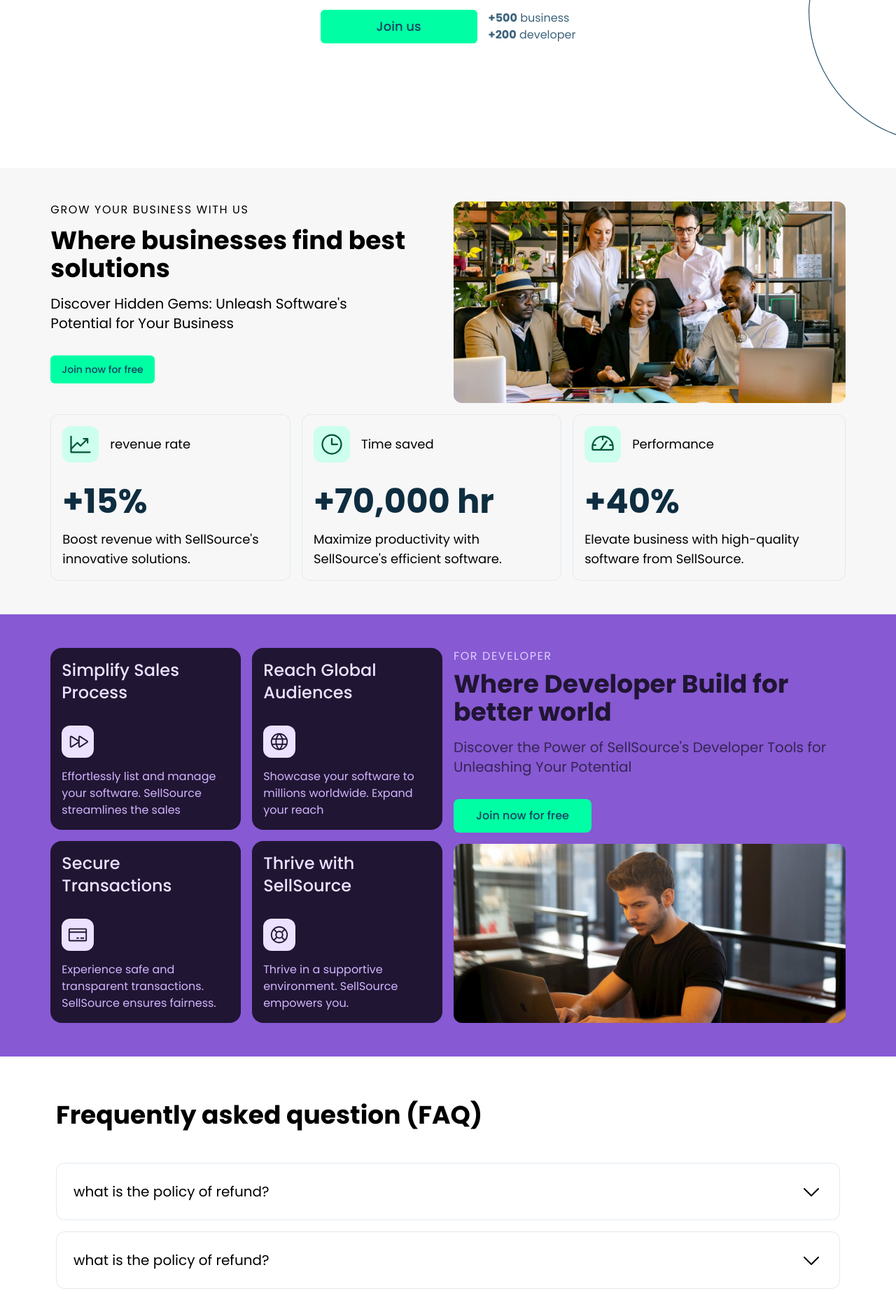
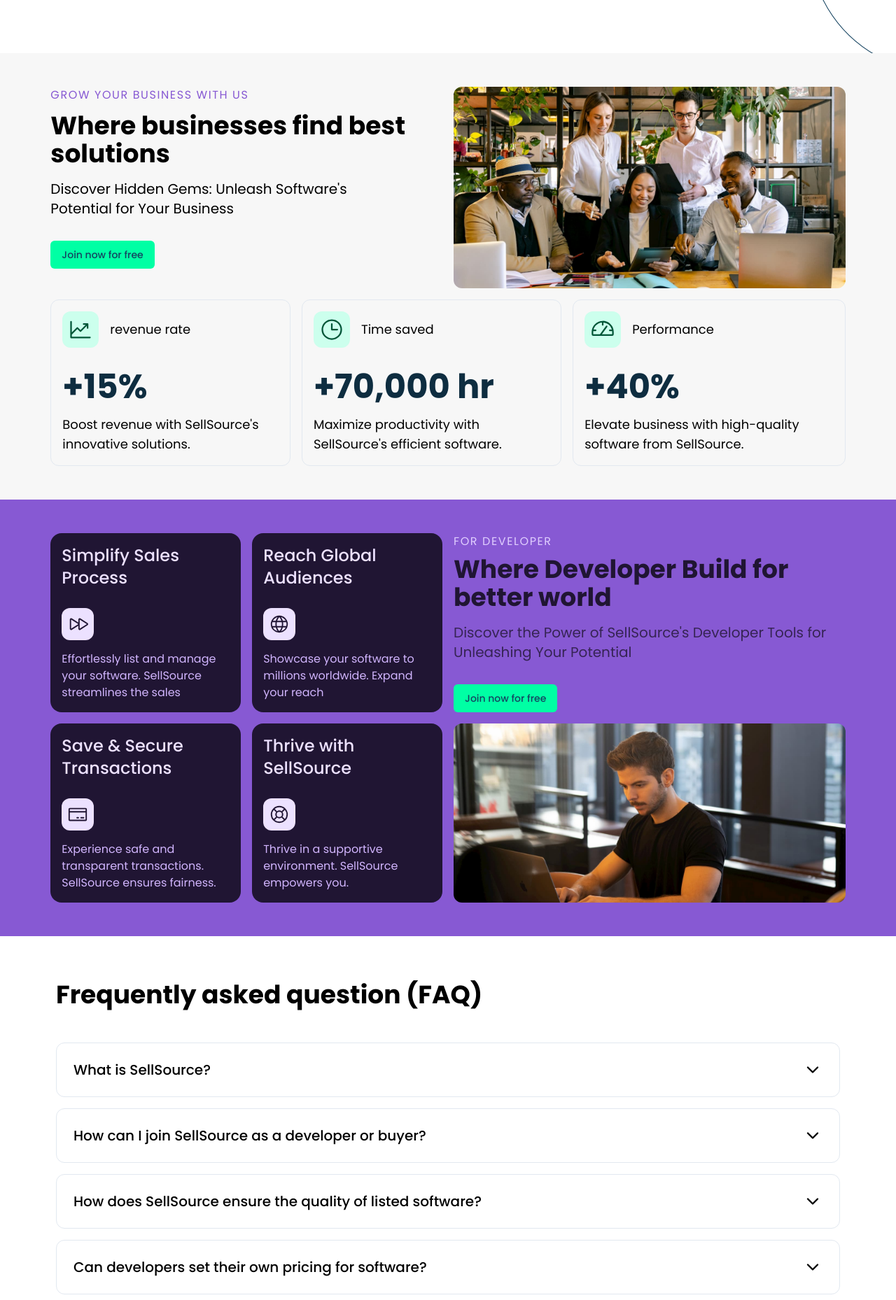
Before and after one commit to the-moezzat/sellsource, a React (Vite) app: page / in a window 1280 px wide. Shown: the part 560-2418 px from the top of the page at 70% size. Built offline with nearby package versions, Linux system fonts and the light colour scheme; a web font is replaced by a local one; what tailwindcss-open-color would draw is missing.

Commit message:
feat: working faq

```diff
--- a/package.json
+++ b/package.json
@@ -11,6 +11,7 @@
   },
   "dependencies": {
     "@phosphor-icons/react": "^2.0.10",
+    "@radix-ui/react-accordion": "^1.1.2",
     "@radix-ui/react-slot": "^1.0.2",
     "class-variance-authority": "^0.7.0",
     "clsx": "^2.0.0",
--- a/src/features/landing-page/Business.tsx
+++ b/src/features/landing-page/Business.tsx
@@ -11,18 +11,21 @@
   object-position: center;
 `;
 
+const Section = styled.section`
+  display: grid;
+  grid-template-columns: repeat(24, 1fr);
+  gap: 1rem;
+  padding: 3rem 1.25rem;
+`;
+
 function Business() {
   return (
-    <div
-      className="grid  grid-cols-[repeat(24,1fr)] gap-4 bg-[#F7F7F7] px-5 py-12"
-      id="business"
-    >
+    <Section className="bg-[#F7F7F7]" id="business">
       <div className="col-start-2 col-end-12">
-        <Subheading
-          text="Grow your business with us"
-          color="accent-5"
-          className=" mb-3"
-        />
+        <Subheading className=" mb-3 text-accent-6">
+          Grow your business with us
+        </Subheading>
+
         <h2 className="mb-4 text-4xl font-bold text-gray-8">
           Where businesses find best solutions
         </h2>
@@ -56,7 +59,7 @@
           text="Elevate business with high-quality software from SellSource."
         />
       </div>
-    </div>
+    </Section>
   );
 }
 
--- a/src/features/landing-page/BusinessFeatureCard.tsx
+++ b/src/features/landing-page/BusinessFeatureCard.tsx
@@ -12,7 +12,7 @@
   text,
 }: BusinessFeatureProps) {
   return (
-    <div className="rounded-xl border border-gray-4 bg-white p-4">
+    <div className="rounded-xl border border-gray-2 bg-white p-4">
       <div className="mb-8 flex items-center gap-4">
         <div className="rounded-xl bg-primary-1 p-2 text-4xl text-primary-9">
           {icon}
--- a/src/features/landing-page/Developer.tsx
+++ b/src/features/landing-page/Developer.tsx
@@ -5,6 +5,9 @@
   Lifebuoy,
 } from "@phosphor-icons/react";
 import styled from "styled-components";
+import DeveloperFeatureCard from "./DeveloperFeatureCard";
+import Subheading from "../../ui/Subheading";
+import { Button } from "../../ui/button";
 
 const Image = styled.img`
   width: 100%;
@@ -15,68 +18,36 @@
 
 function Developer() {
   return (
-    <div className="grid grid-cols-[repeat(24,1fr)] grid-rows-[auto,auto] gap-4 bg-accent-6 px-5 py-12" id="developer">
+    <div
+      className="grid grid-cols-[repeat(24,1fr)] grid-rows-[auto,auto] gap-4 bg-accent-6 px-5 py-12"
+      id="developer"
+    >
       <div className="col-start-2 col-end-[13] row-span-full grid grid-cols-2 gap-4">
-        <div className="flex flex-col items-start justify-between gap-4 rounded-2xl bg-accent-10 p-4">
-          <p className="text-2xl font-medium text-accent-1 ">
-            Simplify Sales Process
-          </p>
-          <div className="mt-auto space-y-2">
-            <div className="inline-block rounded-xl bg-accent-1 p-2 text-3xl text-accent-10 ">
-              <FastForward />
-            </div>
-            <p className="text-accent-3">
-              Effortlessly list and manage your software. SellSource streamlines
-              the sales
-            </p>
-          </div>
-        </div>
-        <div className="flex flex-col items-start justify-between gap-4 rounded-2xl bg-accent-10 p-4">
-          <p className="text-2xl font-medium text-accent-1 ">
-            Reach Global Audiences
-          </p>
-          <div className="mt-auto space-y-2">
-            <div className="inline-block rounded-xl bg-accent-1 p-2 text-3xl text-accent-10 ">
-              <Globe />
-            </div>
-            <p className="text-accent-3">
-              Showcase your software to millions worldwide. Expand your reach
-            </p>
-          </div>
-        </div>
-        <div className="flex flex-col items-start justify-between gap-4 rounded-2xl bg-accent-10 p-4">
-          <p className="text-2xl font-medium text-accent-1 ">
-            Secure <br />
-            Transactions
-          </p>
-          <div className="mt-auto space-y-2">
-            <div className="inline-block rounded-xl bg-accent-1 p-2 text-3xl text-accent-10 ">
-              <CreditCard />
-            </div>
-            <p className="text-accent-3">
-              Experience safe and transparent transactions. SellSource ensures
-              fairness.
-            </p>
-          </div>
-        </div>
-        <div className="flex flex-col items-start justify-between gap-4 rounded-2xl bg-accent-10 p-4">
-          <p className="text-2xl font-medium text-accent-1 ">
-            Thrive with SellSource
-          </p>
-          <div className="mt-auto space-y-2">
-            <div className="inline-block rounded-xl bg-accent-1 p-2 text-3xl text-accent-10 ">
-              <Lifebuoy />
-            </div>
-            <p className="text-accent-3">
-              Thrive in a supportive environment. SellSource empowers you.
-            </p>
-          </div>
-        </div>
+        <DeveloperFeatureCard
+          title="Simplify Sales Process"
+          icon={<FastForward />}
+          text="Effortlessly list and manage your software. SellSource streamlines
+              the sales"
+        />
+        <DeveloperFeatureCard
+          title="Reach Global Audiences"
+          icon={<Globe />}
+          text="Showcase your software to millions worldwide. Expand your reach"
+        />
+        <DeveloperFeatureCard
+          title="Save & Secure Transactions"
+          icon={<CreditCard />}
+          text="Experience safe and transparent transactions. SellSource ensures
+              fairness."
+        />
+        <DeveloperFeatureCard
+          title="Thrive with SellSource"
+          icon={<Lifebuoy />}
+          text="Thrive in a supportive environment. SellSource empowers you."
+        />
       </div>
       <div className="col-start-13 col-end-[24]">
-        <p className=" mb-2 uppercase tracking-widest text-accent-2">
-          For developer
-        </p>
+        <Subheading className=" mb-2 text-accent-2">For developer</Subheading>
         <h2 className="mb-4 text-4xl font-bold text-accent-10">
           Where Developer Build for better world
         </h2>
@@ -84,9 +55,9 @@
           Discover the Power of SellSource's Developer Tools for Unleashing Your
           Potential
         </p>
-        <button className="rounded-lg bg-primary-base px-8 py-3 font-medium text-tertiary-base">
-          Join now for free
-        </button>
+        <a href="#join">
+          <Button className="">Join now for free</Button>
+        </a>
       </div>
       <div className="col-start-13 col-end-[24] h-64 overflow-hidden rounded-xl">
         <Image src="/developer.jpg" />
--- /dev/null
+++ b/src/features/landing-page/DeveloperFeatureCard.tsx
@@ -0,0 +1,21 @@
+interface DeveloperFeatureProps {
+  icon: React.ReactElement;
+  title: string;
+  text: string;
+}
+
+function DeveloperFeatureCard({ icon, title, text }: DeveloperFeatureProps) {
+  return (
+    <div className="flex flex-col items-start justify-between gap-4 rounded-2xl bg-accent-10 p-4">
+      <p className="text-2xl font-medium text-accent-1 ">{title}</p>
+      <div className="mt-auto space-y-2">
+        <div className="inline-block rounded-xl bg-accent-1 p-2 text-3xl text-accent-10 ">
+          {icon}
+        </div>
+        <p className="text-accent-3">{text}</p>
+      </div>
+    </div>
+  );
+}
+
+export default DeveloperFeatureCard;
--- a/src/features/landing-page/Faq.tsx
+++ b/src/features/landing-page/Faq.tsx
@@ -1,4 +1,37 @@
-import { CaretDown } from "@phosphor-icons/react";
+import {
+  Accordion,
+  AccordionContent,
+  AccordionItem,
+  AccordionTrigger,
+} from "../../ui/accordion";
+
+const faqQuestions = [
+  {
+    question: "What is SellSource?",
+    answer:
+      "SellSource is an all-in-one software marketplace that connects software developers with aspiring business owners. It offers a platform for developers to showcase and sell their software creations while providing businesses with access to cutting-edge software solutions.",
+  },
+  {
+    question: "How can I join SellSource as a developer or buyer?",
+    answer:
+      "Joining SellSource is simple! Click on the 'Join Us' button on the homepage and fill out the registration form. Developers can choose to join as individuals or companies, while buyers can sign up as individuals or businesses.",
+  },
+  {
+    question: "How does SellSource ensure the quality of listed software?",
+    answer:
+      "We have a rigorous vetting process for software listings. Our team reviews each submission to ensure it meets our quality standards and provides a positive user experience. You can trust that every software on SellSource is reliable and high-performing.",
+  },
+  {
+    question: "Can developers set their own pricing for software?",
+    answer:
+      "Yes, developers have the freedom to set their own pricing for their software creations. SellSource allows developers to determine the best value for their work, making it a fair and flexible marketplace.",
+  },
+  {
+    question: "Is there a trial period for software before purchase?",
+    answer:
+      "Some developers may choose to offer trial versions of their software for buyers to explore before making a purchase. However, trial availability varies depending on the developers and their products.",
+  },
+];
 
 function Faq() {
   return (
@@ -6,20 +39,19 @@
       <h2 className="mb-12 text-4xl font-bold text-gray-8">
         Frequently asked question (FAQ)
       </h2>
-      <div className="flex flex-col gap-4">
-        <div className="flex items-center justify-between rounded-xl border border-gray-4 p-6 text-xl text-gray-8">
-          <p>what is the policy of refund?</p>
-          <CaretDown size={32} />
-        </div>
-        <div className="flex items-center justify-between rounded-xl border border-gray-4 p-6 text-xl text-gray-8">
-          <p>what is the policy of refund?</p>
-          <CaretDown size={32} />
-        </div>
-        <div className="flex items-center justify-between rounded-xl border border-gray-4 p-6 text-xl text-gray-8">
-          <p>what is the policy of refund?</p>
-          <CaretDown size={32} />
-        </div>
-      </div>
+
+      <Accordion
+        type="single"
+        collapsible
+        className="flex w-full flex-col gap-4"
+      >
+        {faqQuestions.map((question, i) => (
+          <AccordionItem value={`item-${i}`}>
+            <AccordionTrigger>{question.question}</AccordionTrigger>
+            <AccordionContent>{question.answer}</AccordionContent>
+          </AccordionItem>
+        ))}
+      </Accordion>
     </div>
   );
 }
--- a/src/index.css
+++ b/src/index.css
@@ -68,24 +68,21 @@
   }
 }
 
-/* styles.css (Your custom CSS file) */
-
-/* For webkit-based browsers (Chrome, Safari) */
-::-webkit-scrollbar {
-  width: 8px; /* Width of the scrollbar */
+/* ::-webkit-scrollbar {
+  width: 8px;
 }
 
 ::-webkit-scrollbar-thumb {
-  background-color: #ced4da; /* Color of the scrollbar thumb */
-  border-radius: 5px; /* Rounded corners for the thumb */
+  background-color: #ced4da;
+  border-radius: 5px;
 }
 
 ::-webkit-scrollbar-thumb:hover {
-  background-color: #adb5bd; /* Color of the scrollbar thumb on hover */
-}
+  background-color: #adb5bd;
+} */
 
 /* For Firefox */
-scrollbar-color: #ced4da transparent; /* Hide the scrollbar track, leaving only the thumb visible */
+/* scrollbar-color: #ced4da transparent; Hide the scrollbar track, leaving only the thumb visible */
 
 @layer base {
   * {
--- a/src/ui/Subheading.tsx
+++ b/src/ui/Subheading.tsx
@@ -1,17 +1,11 @@
 function Subheading({
-  text,
-  color,
+  children,
   className,
 }: {
-  text: string;
-  color: string;
+  children: React.ReactNode;
   className: string;
 }) {
-  return (
-    <p className={`uppercase tracking-widest text-${color} ${className}`}>
-      {text}
-    </p>
-  );
+  return <p className={`uppercase tracking-widest ${className}`}>{children}</p>;
 }
 
 export default Subheading;
--- /dev/null
+++ b/src/ui/accordion.tsx
@@ -0,0 +1,61 @@
+import * as React from "react";
+import * as AccordionPrimitive from "@radix-ui/react-accordion";
+import { ChevronDown } from "lucide-react";
+
+import { cn } from "../utils/helpers";
+
+const Accordion = AccordionPrimitive.Root;
+
+const AccordionItem = React.forwardRef<
+  React.ElementRef<typeof AccordionPrimitive.Item>,
+  React.ComponentPropsWithoutRef<typeof AccordionPrimitive.Item>
+>(({ className, ...props }, ref) => (
+  <AccordionPrimitive.Item
+    ref={ref}
+    className={cn(
+      "rounded-xl border border-gray-4  px-6 data-[state=open]:bg-gray-0",
+      className,
+    )}
+    {...props}
+  />
+));
+AccordionItem.displayName = "AccordionItem";
+
+const AccordionTrigger = React.forwardRef<
+  React.ElementRef<typeof AccordionPrimitive.Trigger>,
+  React.ComponentPropsWithoutRef<typeof AccordionPrimitive.Trigger>
+>(({ className, children, ...props }, ref) => (
+  <AccordionPrimitive.Header className="flex">
+    <AccordionPrimitive.Trigger
+      ref={ref}
+      className={cn(
+        "font- flex flex-1 items-center justify-between py-6 text-xl font-medium text-gray-7 transition-all hover:underline [&[data-state=open]>svg]:rotate-180",
+        className,
+      )}
+      {...props}
+    >
+      {children}
+      <ChevronDown className="h-7 w-7 shrink-0 transition-transform duration-200" />
+    </AccordionPrimitive.Trigger>
+  </AccordionPrimitive.Header>
+));
+AccordionTrigger.displayName = AccordionPrimitive.Trigger.displayName;
+
+const AccordionContent = React.forwardRef<
+  React.ElementRef<typeof AccordionPrimitive.Content>,
+  React.ComponentPropsWithoutRef<typeof AccordionPrimitive.Content>
+>(({ className, children, ...props }, ref) => (
+  <AccordionPrimitive.Content
+    ref={ref}
+    className={cn(
+      "overflow-hidden text-base text-gray-7 transition-all data-[state=closed]:animate-accordion-up data-[state=open]:animate-accordion-down",
+      className,
+    )}
+    {...props}
+  >
+    <div className="pb-4 pt-0">{children}</div>
+  </AccordionPrimitive.Content>
+));
+AccordionContent.displayName = AccordionPrimitive.Content.displayName;
+
+export { Accordion, AccordionItem, AccordionTrigger, AccordionContent };
```
Also changed, not shown: src/features/landing-page/Hero.tsx (+5 -5 lines), 1 other file (tests, documents, lock files or other folders).
